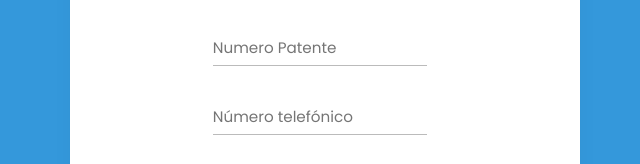
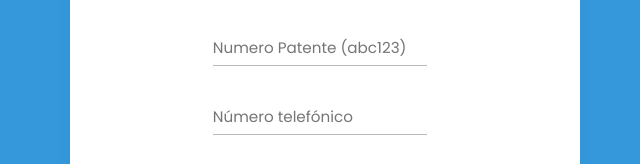
Before and after one commit to zkin1/PatentesD, a plain HTML site: page html/register.html in a window 1280 px wide. Shown: the part 522-686 px from the top of the page, 315-955 px from the left. Drawn offline with nearby package versions, Linux system fonts and the light colour scheme.

Commit message:
modificacion placeholder del register

```diff
--- a/html/register.html
+++ b/html/register.html
@@ -97,7 +97,7 @@
                       class="input-field"
                       autocomplete="off"
                       required
-                      placeholder="Numero Patente"
+                      placeholder="Numero Patente (abc123)"
                       oninput="this.value = this.value.toUpperCase()"
                     />
                   </div>
```
